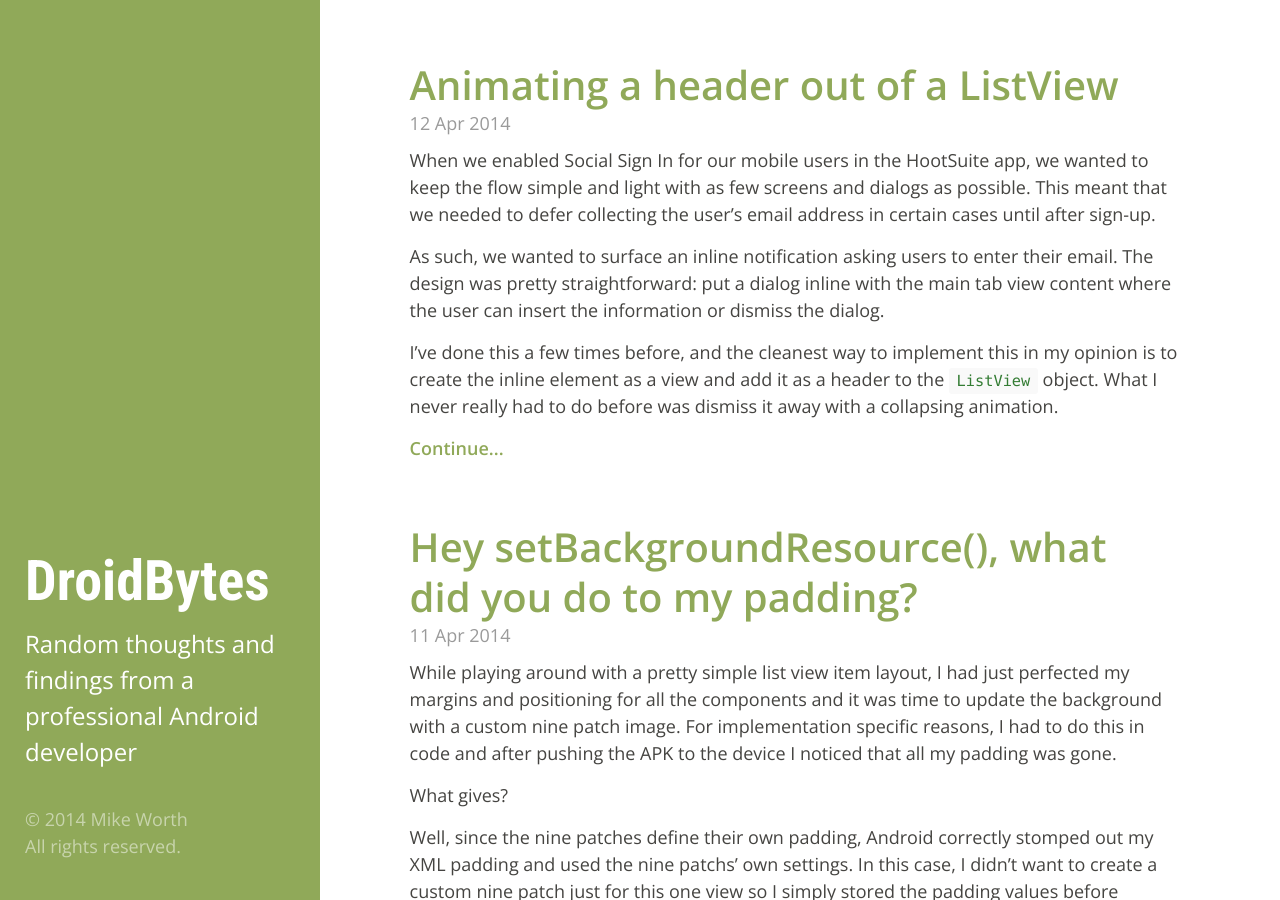
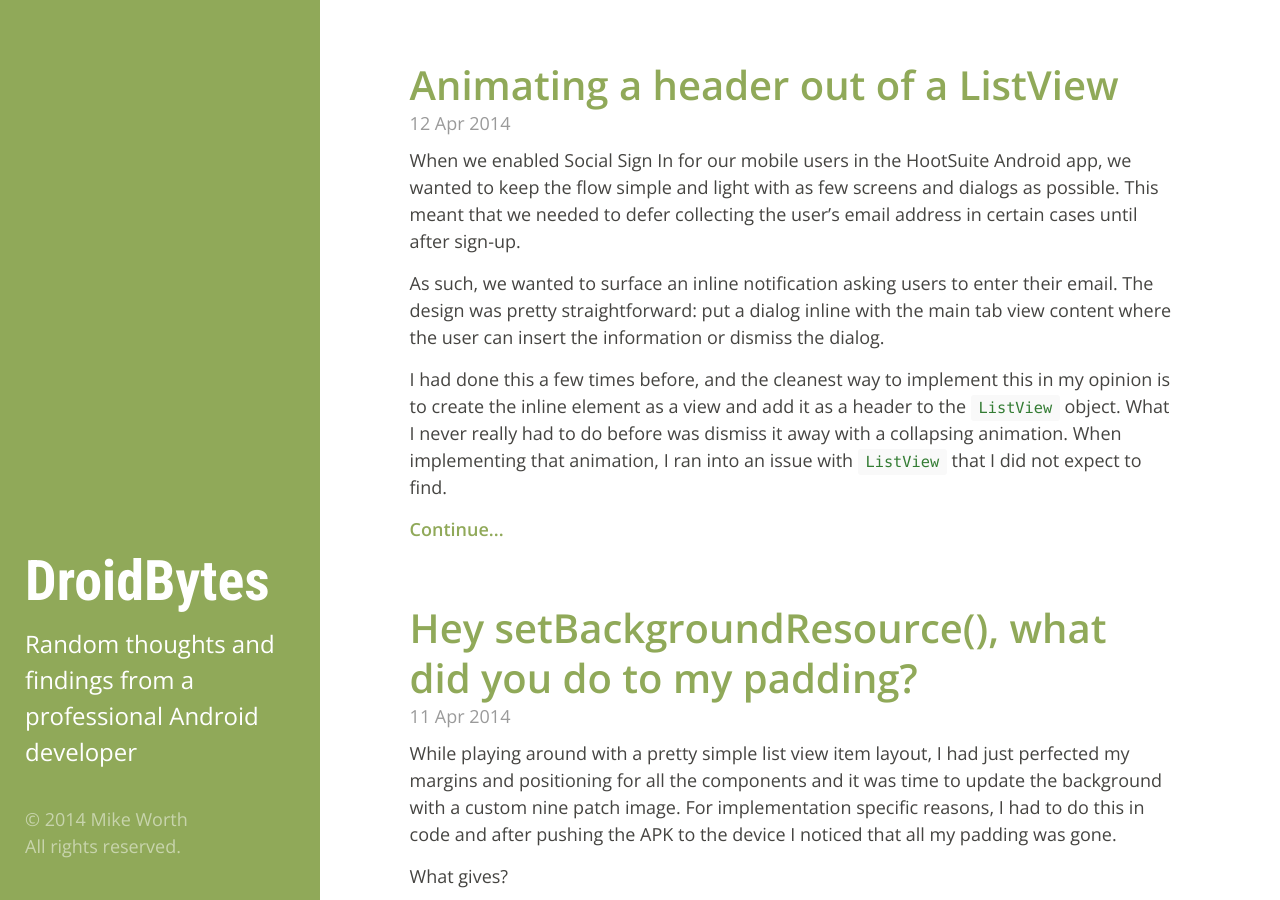
Before and after one commit to michaelworth/michaelworth.github.io, a Jekyll site: the page built from index.html, in a window 1280 px wide and 900 px high. Built offline with Jekyll 4.4.1, drawn with Linux system fonts in a browser that asks for light colours; Markdown is read by kramdown in place of the engine named in the settings; the list of posts is cut into pages by our own code; some of the changed lines change nothing that is shown.

Commit message:
Update animation list view post with latest edits

```diff
--- a/_posts/2014-04-12-animating-a-header-out-of-a-listview.md
+++ b/_posts/2014-04-12-animating-a-header-out-of-a-listview.md
@@ -3,11 +3,11 @@
 title: Animating a header out of a ListView
 ---
 
-When we enabled Social Sign In for our mobile users in the HootSuite app, we wanted to keep the flow simple and light with as few screens and dialogs as possible. This meant that we needed to defer collecting the user’s email address in certain cases until after sign-up.
+When we enabled Social Sign In for our mobile users in the HootSuite Android app, we wanted to keep the flow simple and light with as few screens and dialogs as possible. This meant that we needed to defer collecting the user’s email address in certain cases until after sign-up.
 
 As such, we wanted to surface an inline notification asking users to enter their email. The design was pretty straightforward: put a dialog inline with the main tab view content where the user can insert the information or dismiss the dialog.
 
-I’ve done this a few times before, and the cleanest way to implement this in my opinion is to create the inline element as a view and add it as a header to the `ListView` object. What I never really had to do before was dismiss it away with a collapsing animation.
+I had done this a few times before, and the cleanest way to implement this in my opinion is to create the inline element as a view and add it as a header to the `ListView` object. What I never really had to do before was dismiss it away with a collapsing animation. When implementing that animation, I ran into an issue with `ListView` that I did not expect to find.
 
 <!-- more -->
 
@@ -70,11 +70,11 @@
 
 As you can see in the video above, the height property resets after the animation completes. I added some logcat messages and verified that the `LayoutParams.height` at the end of the animation was still 0. Adding a call to set the view as `GONE` had the same result.
 
-My assumption here is that the `ListView`  reverts the header cell to it's original height, or to the height of a normal list item, due to the layout parameter not being preserved by the `fillAfter` setting. The best solution then appeared to be to remove the header from the `ListView` after the animation completes.
+My assumption at the time was that the `ListView` was reverting the header cell to it's original height, or to the height of a normal list item, due to the layout parameter not being preserved by the `fillAfter` setting. The best solution then appeared to be to remove the header from the `ListView` after the animation completed.
 
 <iframe width="420" height="315" src="http://www.youtube.com/embed/sXSyHeH_txw" frameborder="0" allowfullscreen></iframe>
 
-This basically works except that occasionally I can see a noticeable flicker after the animation finishes and before the view is removed. Here's the same video slowed down by 50% so YouTube doesn't filter out the frames showing the flicker.
+This worked except that I occasionally saw a noticeable flicker after the animation finished before the view was removed. Here's the same video slowed down by 50% so YouTube doesn't filter out the frames showing the flicker.
 
 <iframe width="420" height="315" src="http://www.youtube.com/embed/Use-4hvB1nw" frameborder="0" allowfullscreen></iframe>
 
@@ -108,7 +108,7 @@
 set.start();
 {% endhighlight %}
 
-Essentially the same thing, just cleaner and using modern APIs. The interesting bit is that the resulting animation doesn’t have the flicker anymore. The other good news is that this code can be used on Gingerbread as well by using the <a title="NineOldAndroids" href="https://github.com/JakeWharton/NineOldAndroids/" target="_blank">NineOldAndroids</a> library.
+Essentially the same thing, just cleaner and using modern APIs. The interesting bit is that the resulting animation didn't have the flicker anymore. This variant could be used on Gingerbread as well by using the <a title="NineOldAndroids" href="https://github.com/JakeWharton/NineOldAndroids/" target="_blank">NineOldAndroids</a> library.
 
 <iframe width="420" height="315" src="http://www.youtube.com/embed/LUJFIPK_HLs" frameborder="0" allowfullscreen></iframe>
 
@@ -118,9 +118,9 @@
 
 I theorized that maybe there was a delay in the call to `onAnimationEnd` for the pre-Honeycomb method so I added in some logging to measure the time delta of both methods from the last update/transformation call to the `onAnimationEnd` call. The timing was rather variable but the V1 method ranged from 20ms-63ms and V2 ranged from 50ms-160ms. Clearly, the delay wasn't involved in that way.
 
-I then created a class that extended `FrameLayout` so that I could put in logging in the `onLayout()` method to see if that might shed some light on the situation. The V1 method showed the layout bottom progressing towards 0 but jumps up suddenly when the flicker occurs. This layout update comes *before* the final `onAnimationEnd` callback is called. V2 doesn't show this and instead stays at zero and then calls the callback.
+I then created a class that extended `FrameLayout` so that I could put in logging in the `onLayout()` method to see if that might shed some light on the situation. The V1 method showed the layout bottom progressing towards 0 but jumped up suddenly when the flicker occured. This layout update came *before* the final `onAnimationEnd` callback was called. V2 doesn't show this and instead stays at zero and then calls the callback.
 
-At this point, I reached out to some trusted friends in the Android community for insight and got a huge tip from my pal Ryan Wheedon at AutoTrader. He had run into this in the past and pointed out that `ListView` has a bug where it handles list children with a height of 0 as `MeasureSpec.UNSPECIFIED` which in effect causes the view to measure as `WRAP_CONTENT`.
+At this point, I reached out to some trusted friends in the Android community for insight and got a huge tip from my pal Ryan Wheedon at AutoTrader. He had run into this in the past and pointed out that `ListView` has a "feature" where it handles list children with a height of 0 as `MeasureSpec.UNSPECIFIED` which in effect causes the view to measure as `WRAP_CONTENT`.
 
 I verified this by first adding more logging to my extended `FrameLayout` which indeed showed that the `MeasureSpec` for the `FrameLayout` was changing from `MeasureSpec.EXACTLY` to `MeasureSpec.UNSPECIFIED` when the flicker occurred. This resulted in the `onMeasure` method measuring how much height is required by the view rather than just setting the height to 0 as requested.
 
@@ -145,9 +145,9 @@
 
 Therefore, if the height specified in the `measureSpec` is 0, it forces the new `measureSpec` to be `MeasureSpec.UNSPECIFIED`. Not exactly desired behaviour for this animation.
 
-So how to fix V1? I was able to get away with overriding `onMeasure` to first check if the height `measureSpec` is `MeasureSpec.UNSPECIFIED` and simply force it back to `MeasureSpec.EXACTLY`. This might not be a good solution for all situations since it prevents the use of `WRAP_CONTENT` in the layout XML.
+So how to fix V1? I was able to get away with overriding `onMeasure` to first check if the height `measureSpec` is `MeasureSpec.UNSPECIFIED` and simply force it back to `MeasureSpec.EXACTLY`. This might not be a good solution for all situations since it prevents the use of `WRAP_CONTENT` in the layout XML. An alternative solution that doesn't have this limitation is to simply prevent the animation from giving a height of zero. Having the height shrink down to a single pixel which is then removed looked fine on my test device.
 
-The final mystery is why this doesn't happen for V2 if the problem is due to `ListView`? Ryan also pointed out that header height change calculation was slightly different between the two versions. This caused V1 to reach 0 before the final animation cycle and then measure itself with the incorrect `MeasureSpec` just before before being removed. V2 set the view height to 0 in the final cycle and removed it before it can measure itself again. If the math in V2 were changed to match exactly it would show the same flicker as V1.
+The final mystery is why this didn't happen for V2 if the problem was due to `ListView`? Ryan also pointed out that header height change calculation was slightly different between the two versions. This caused V1 to reach 0 before the final animation cycle and then measure itself with the incorrect `MeasureSpec` just before before being removed. V2 set the view height to 0 in the final cycle and removed it before it can measure itself again. If the math in V2 were changed to match exactly it would show the same flicker as V1.
 
 I’ve posted the source of the demo application to GitHub for people to take a look at and play with.
 [https://github.com/michaelworth/HeaderAnimationDemo](https://github.com/michaelworth/HeaderAnimationDemo)
```
Also changed, not shown: 3 other files.
